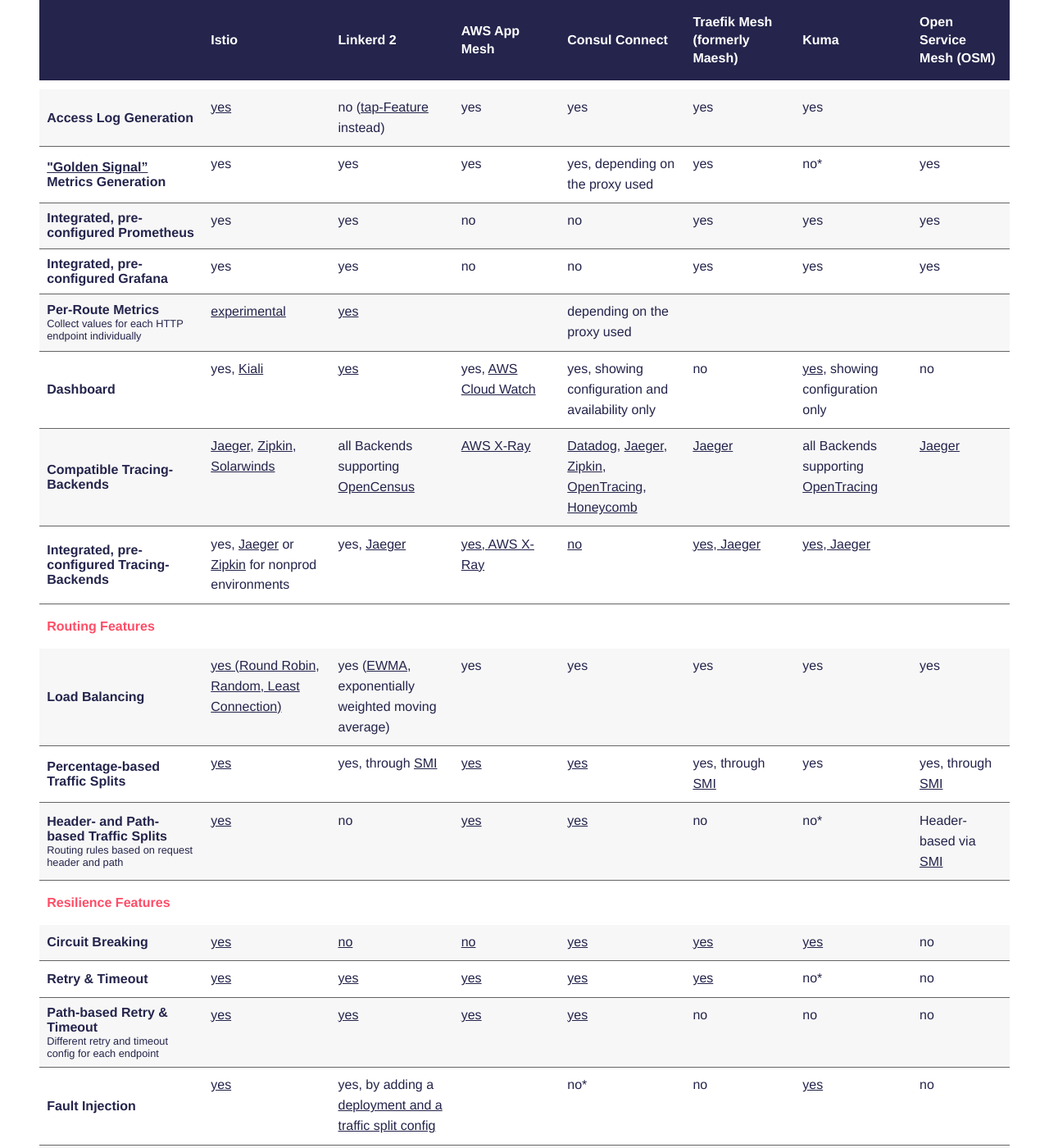
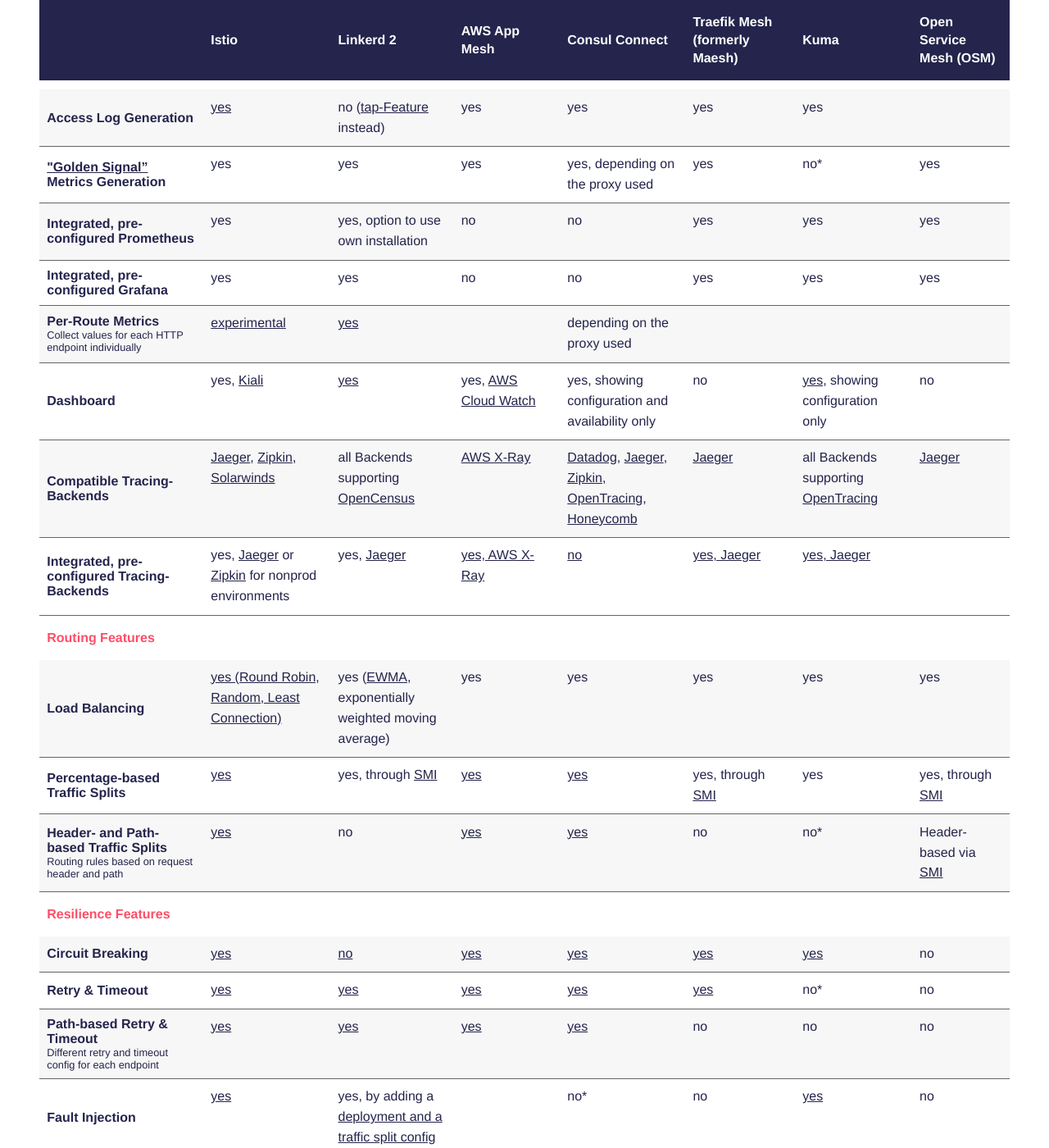
Before and after one commit to servicemesh-es/servicemesh.es, a Jekyll site: the page built from index.md, in a window 1280 px wide and 1400 px high, scrolled down 7245 px. Shown: the whole window at 82% size. Built offline with Jekyll 4.4.1, drawn with Linux system fonts in a browser that asks for light colours; some web fonts are replaced; some of the changed text lies outside the part shown.

Commit message:
linkerd 2.9, aws circuit breaker, osm 0.5

```diff
--- a/_includes/comparison.html
+++ b/_includes/comparison.html
@@ -295,7 +295,7 @@
       <tr>
         <th scope="row">Integrated, pre-configured Prometheus	</th>
         <td>yes</td>
-        <td>yes</td>
+        <td>yes, option to use own installation</td>
         <td>no</td>
         <td>no</td>
         <td>yes</td>
@@ -400,7 +400,7 @@
         <th scope="row">Circuit Breaking</th>
         <td><a href="https://istio.io/docs/concepts/traffic-management/#circuit-breakers" target="_blank">yes</a></td>
         <td><a href="https://github.com/linkerd/linkerd2/issues/2846" target="_blank">no</a></td>
-        <td><a href="https://github.com/aws/aws-app-mesh-roadmap/issues/6" target="_blank">no</a></td>
+        <td><a href="https://aws.amazon.com/about-aws/whats-new/2020/11/aws-app-mesh-introduces-circuit-breaker-capabilities/" target="_blank">yes</a></td>
         <td><a href="https://www.consul.io/docs/connect/proxies/envoy.html#limits" target="_blank">yes</a></td>
         <td><a href="https://doc.traefik.io/traefik-mesh/configuration/#circuit-breaker" target="_blank">yes</a></td>
         <td><a href="https://kuma.io/docs/latest/policies/circuit-breaker/" target="_blank">yes</a></td>
```
Also changed, not shown: other parts of _includes/comparison.html (+3 -3 lines).
